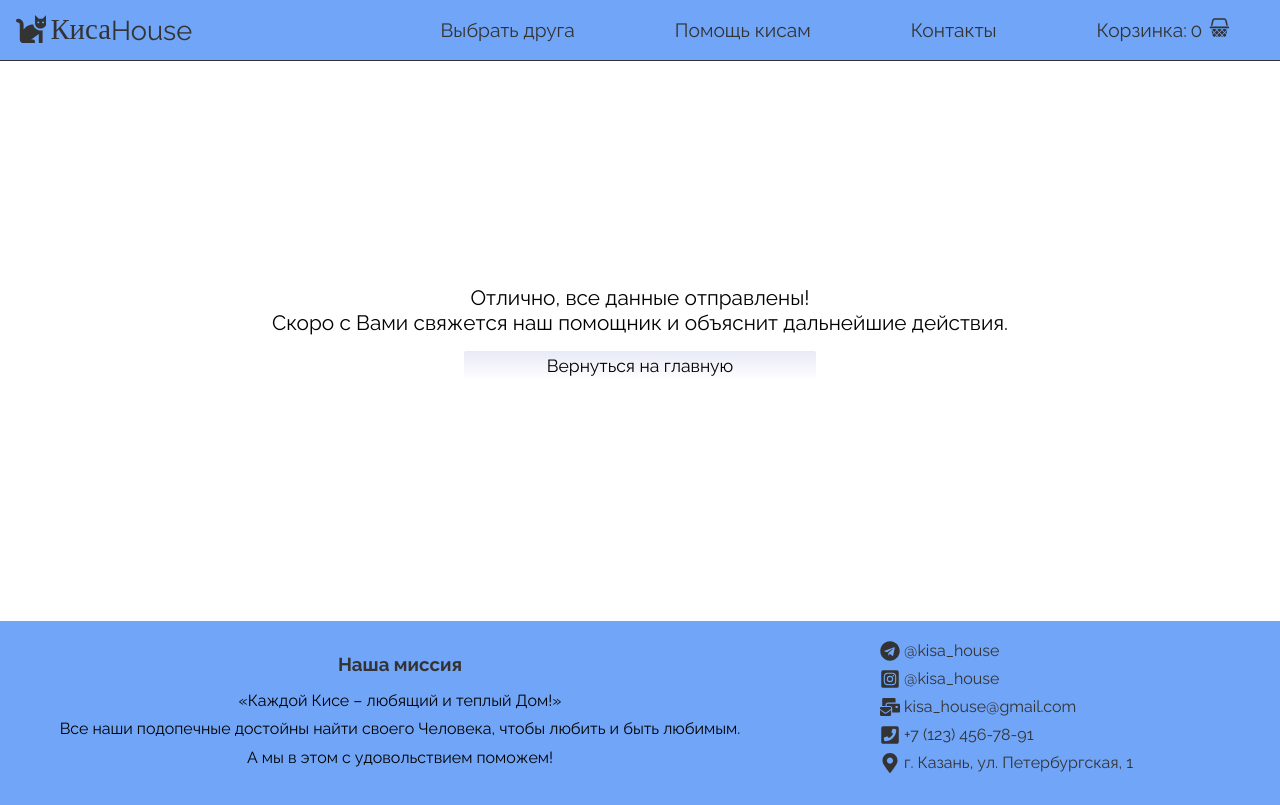
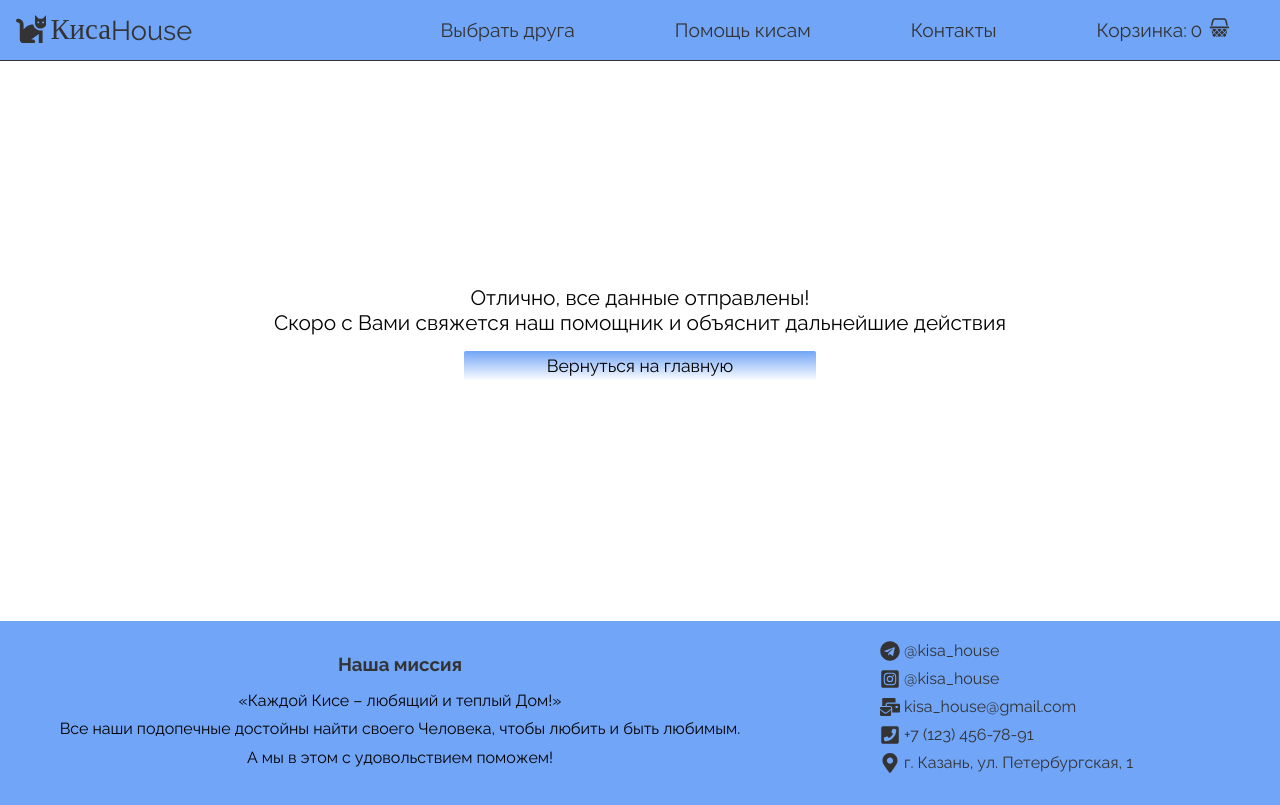
Before and after one commit to anastaok/kisa-house, a React (Create React App) app: page /kisa-take in a window 1280 px wide. Built offline with nearby package versions, Linux system fonts and the light colour scheme; a web font is replaced by a local one.

Commit message:
added new Button for backToHome + update styles

```diff
--- a/src/components/Button/Button.scss
+++ b/src/components/Button/Button.scss
@@ -64,3 +64,7 @@
     cursor: pointer;
   }
 }
+
+.colorBlue {
+  background: linear-gradient(0deg, rgb(113 165 247 / 0%) 0%, #71a5f7 100%);
+}
--- a/src/components/Button/Button.tsx
+++ b/src/components/Button/Button.tsx
@@ -3,7 +3,7 @@ import "./Button.scss";
 type TProps = {
   children: React.ReactElement | string;
   width: "sm" | "md" | "lg";
-  variant?: string;
+  variant?: "colorBlue";
   onClick?: () => void;
   disabled?: boolean;
   type?: "submit";
--- a/src/components/Cart/Cart.tsx
+++ b/src/components/Cart/Cart.tsx
@@ -1,5 +1,6 @@
 import React from "react";
 import { FaPaw } from "react-icons/fa";
+import { useNavigate } from "react-router-dom";
 
 import { TKisa } from "../../App";
 import Button from "../Button";
@@ -14,6 +15,16 @@ type TProps = {
 const Cart: React.FC<TProps> = ({ cartKisas, setCartKisas }) => {
   const removeKisa = (id: number) => {
     setCartKisas(cartKisas.filter((kisa) => kisa.id !== id));
+  };
+
+  const navigate = useNavigate();
+  const backToHome = () => {
+    navigate("/");
+    window.scrollTo({
+      top: 0,
+      left: 0,
+      behavior: "smooth",
+    });
   };
 
   return (
@@ -40,7 +51,13 @@ const Cart: React.FC<TProps> = ({ cartKisas, setCartKisas }) => {
             </React.Fragment>
           ))
         ) : (
-          <p className="titleCart">{"Вы пока не осчатливили кис :("}</p>
+          <>
+            {" "}
+            <p className="titleCart">{"Вы пока не осчатливили кис :("}</p>
+            <Button width="lg" variant="colorBlue" onClick={backToHome}>
+              {"Вернуться на главную"}
+            </Button>
+          </>
         )}
         {cartKisas.length ? (
           <p className="titleCart">Число счастливых кис: {cartKisas.length}</p>
--- a/src/components/CartForm/CartForm.tsx
+++ b/src/components/CartForm/CartForm.tsx
@@ -90,7 +90,7 @@ const CartForm: React.FC<TProps> = ({ setCartKisas }) => {
           <p className="titleCart">
             После отправки данных – с Вами свяжется наш помощник и объяснит
             дальнейшие действия
-            <Button width="lg" type="submit">
+            <Button width="lg" variant="colorBlue" type="submit">
               <p>Отправить</p>
             </Button>
           </p>
--- a/src/components/Header/Header.tsx
+++ b/src/components/Header/Header.tsx
@@ -19,7 +19,11 @@ const Header: React.FC<TProps> = ({ cartKisas }) => {
   const handleClick = () => setClick(!click);
   const closeMobileMenu = () => {
     setClick(false);
-    window.scrollTo(0, 0);
+    window.scrollTo({
+      top: 0,
+      left: 0,
+      behavior: "smooth",
+    });
   };
   return (
     <div className="header">
--- a/src/components/InfoKisaPage/InfoKisaPage.scss
+++ b/src/components/InfoKisaPage/InfoKisaPage.scss
@@ -17,8 +17,8 @@
       border-radius: 2%;
 
       .infoPhoto {
-        width: 28.5rem;
-        height: 29.5rem;
+        width: 26.5rem;
+        height: 26.5rem;
         margin-bottom: 1.25rem;
       }
     }
--- a/src/components/InfoKisaPage/InfoKisaPage.tsx
+++ b/src/components/InfoKisaPage/InfoKisaPage.tsx
@@ -17,7 +17,11 @@ const InfoKisaPage: React.FC<TProps> = ({ kisas, setCartKisas, cartKisas }) => {
 
   const [filteredKisa, setFilteredKisa] = useState<TKisa | null>(null);
   useEffect(() => {
-    window.scrollTo(0, 0);
+    window.scrollTo({
+      top: 0,
+      left: 0,
+      behavior: "smooth",
+    });
     const filter = kisas.filter((kisa) => kisa.id === Number(id))[0];
 
     setFilteredKisa(filter);
--- a/src/components/KisaTake/KisaTake.jsx
+++ b/src/components/KisaTake/KisaTake.tsx
@@ -4,16 +4,23 @@ import "./KisaTake.scss";
 
 const KisaTake = () => {
   const navigate = useNavigate();
-  const backToHome = () => navigate("/");
+  const backToHome = () => {
+    navigate("/");
+    window.scrollTo({
+      top: 0,
+      left: 0,
+      behavior: "smooth",
+    });
+  };
 
   return (
     <div className="kisaTake">
       <p className="titleKisaTake">
         Отлично, все данные отправлены!
         <p className="titleKisaTake">
-          Скоро с Вами свяжется наш помощник и объяснит дальнейшие действия.
+          Скоро с Вами свяжется наш помощник и объяснит дальнейшие действия
         </p>
-        <Button width="lg" onClick={backToHome}>
+        <Button width="lg" variant="colorBlue" onClick={backToHome}>
           {"Вернуться на главную"}
         </Button>
       </p>
```
